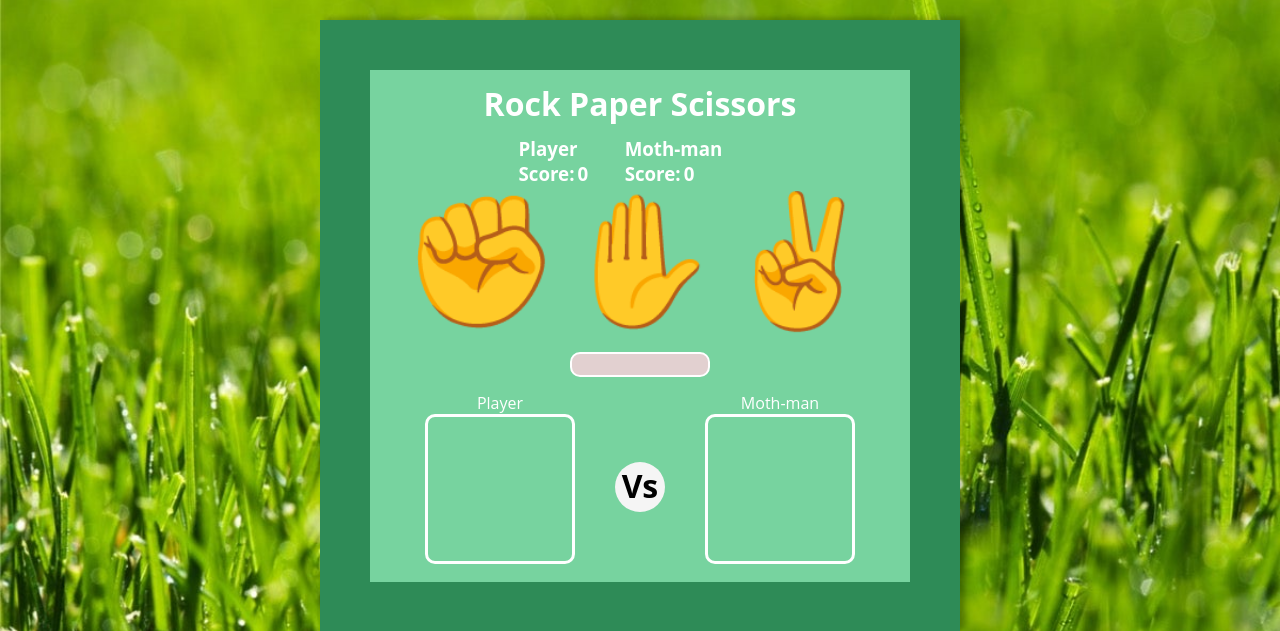
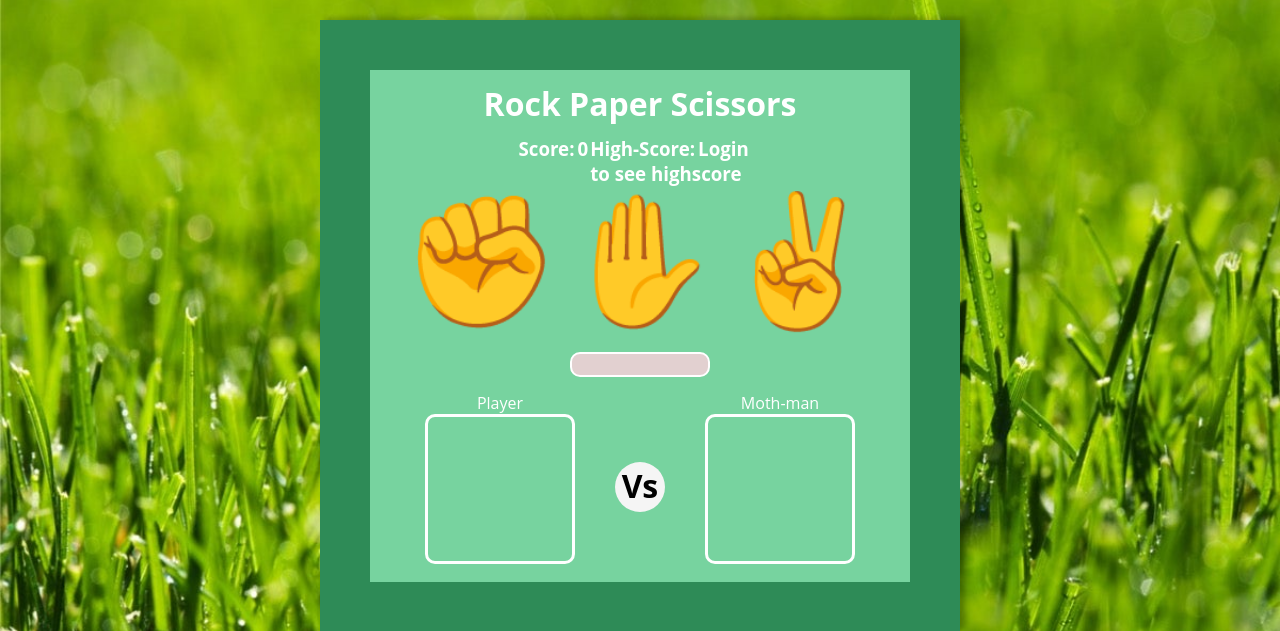
Before and after one commit to Isaiah-Lam/CoolMothGames, a Flask app: page /rps in a window 1280 px wide. Shown: the part 113-744 px from the top of the page. Run offline with Flask 3, Linux system fonts and the light colour scheme.

Commit message:
RPS adds highscore to leaderboard. RPS shows user's high-score

```diff
--- a/app.py
+++ b/app.py
@@ -140,9 +140,20 @@ def memoryScore():
     return redirect("/memory")
 
 
-@app.route('/rps')
+@app.route('/rps', methods=["GET"])
 def rps():
-    return render_template("rps.html")
+    highScore = 0
+    if (session.get("userid") is None):
+        highScore = "Login to see highscore"
+    else:
+        highScore = Leaderboards.query.order_by(Leaderboards.score.desc()).first()
+        highScore = int(highScore.score)
+    return render_template("rps.html", highScore=highScore)
+
+@app.route('/rps', methods={"POST"})
+def rpsScore():
+    submitScore(2, request.form["score"])
+    return redirect("/rps")
 
 
 # function for submitting score to leaderboard
--- a/static/rps.js
+++ b/static/rps.js
@@ -69,6 +69,23 @@ function clear() {
     $(".box2").empty()
 }
 
+function finalScore() {
+    if (compScore > 0 && playerScore == 0) {
+        compScore = 0;
+    }
+    if (compScore > 0 && playerScore >= 1) {
+        form = document.createElement("form");
+        $(document.body).append(form);
+        $(form).attr("action", "/rps");
+        $(form).attr("method", "POST");
+        input = document.createElement("input");
+        $(input).attr("name", "score");
+        $(input).val(playerScore);
+        $(form).append(input);
+        $(form).submit();
+    }
+}
+
 $(".emoji-big").click(function(){
     clear()
      $(this).addClass("playerChoice");
@@ -87,4 +104,5 @@ $(".emoji-big").click(function(){
      console.log(`Player move is ${playerMove}`)
      compChoice();
      checkWinner();
+     finalScore();
 })
--- a/static/styles/rps.css
+++ b/static/styles/rps.css
@@ -2,6 +2,14 @@
     padding: 0;
     margin: 0;
     box-sizing: border-box;
+}
+
+.h-score {
+    margin-left: 1px;
+}
+
+.score {
+    margin-right: 1px;
 }
 
 .game-con {
--- a/templates/base.html
+++ b/templates/base.html
@@ -1,6 +1,7 @@
 <html>
 
 	<head>
+		<script src="https://ajax.googleapis.com/ajax/libs/jquery/3.5.1/jquery.min.js"></script>
 		<link rel="stylesheet" href="static/styles/style.css">
 <!--        <script src="https://unpkg.com/ionicons@5.0.0/dist/ionicons.js"></script>-->
 		<title>CoolMothGames</title>
@@ -19,7 +20,7 @@
 	{% block body %}
 	{% endblock %}
 
-	<script src="https://ajax.googleapis.com/ajax/libs/jquery/3.5.1/jquery.min.js"></script>
+
 	<script src="static/script.js"></script>
 
 </html>
--- a/templates/rps.html
+++ b/templates/rps.html
@@ -4,12 +4,17 @@
     <link rel="stylesheet" href="static/styles/rps.css">
 </head>
 <body>
+    {% with messages = get_flashed_messages() %}
+        {% if messages %}
+            <h4>{{ messages[0] }}</h4>
+        {% endif %}
+    {% endwith %}
     <div class="game-con">
         <header>
             <h1 class="header">Rock Paper Scissors</h1>
             <div class="score-flex">
-                <h3>Player Score:<span id="p-score">0</span></h3>
-                <h3>Moth-man Score:<span id="c-score">0</span></h3>
+                <h3 class="score">Score:<span id="p-score">0</span></h3>
+                <h3 class="h-score">High-Score:<span>{{highScore}}</span></h3>
             </div>
         </header>
         <div class="wrapper">
@@ -36,7 +41,6 @@
             </div>
         </div>
     </header>
-    <script src="https://ajax.googleapis.com/ajax/libs/jquery/3.5.1/jquery.min.js"></script>
     <script src="static/rps.js"></script>
 </body>
 
```
Also changed, not shown: 2 other files.
